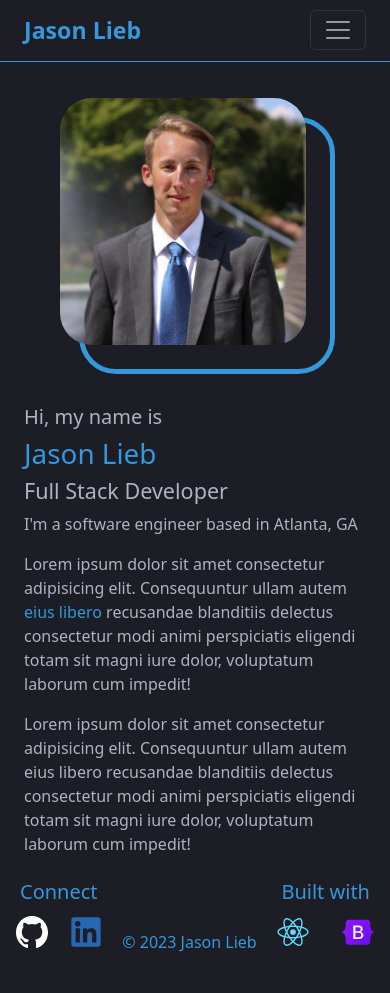
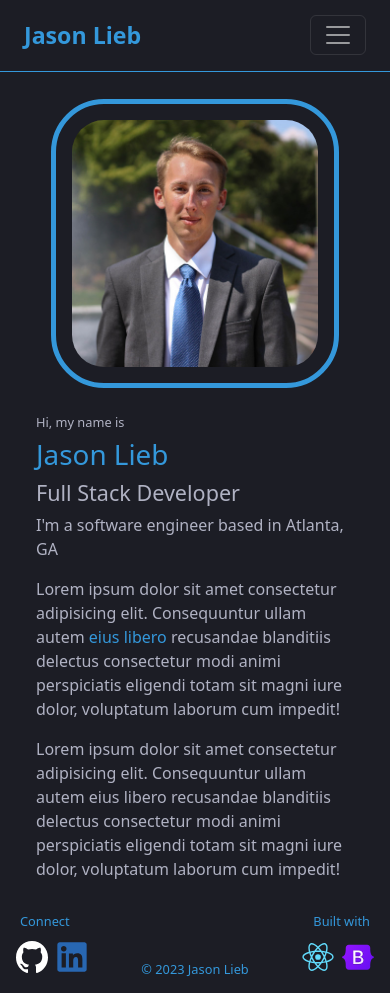
Before and after one commit to jason-lieb/Portfolio, a React (Create React App) app: page / in a window 390 px wide. Before the commit the page ends 960 px from the top, so only its background shows below. Built offline with nearby package versions, Linux system fonts and the light colour scheme.

Commit message:
tweak styling

```diff
--- a/src/assets/App.css
+++ b/src/assets/App.css
@@ -1,3 +1,9 @@
+html,
+body {
+  margin: 0;
+  padding: 0;
+}
+
 html {
   /* --background: #0c0c0c; */
   --background: #1c1d25;
@@ -27,10 +33,16 @@ svg {
   width: 3rem;
 }
 
+nav {
+  min-height: 4.5rem;
+}
+
+footer {
+  height: 6rem;
+}
+
 .page {
-  min-height: 72vh;
-  /* height: fit-content; */
-  /* height: max(75vh, fit-content); */
+  min-height: calc(100vh - 10.5rem);
 }
 
 span {
@@ -81,10 +93,6 @@ h6 {
   margin: 0;
 }
 
-footer {
-  margin: 0.5rem 0;
-}
-
 footer .hstack {
   justify-content: space-between;
   align-items: flex-end;
@@ -99,12 +107,36 @@ form {
   margin: 0 auto;
 }
 
+@media (max-width: 991px) {
+  .profile {
+    top: 0;
+    left: 0;
+  }
+
+  .profile-container {
+    top: 0;
+    left: 0;
+    outline-offset: 1rem;
+  }
+}
+
 @media (max-width: 768px) {
   .form {
     width: 100%;
   }
 
   svg {
+    width: 2.5rem;
+  }
+}
+
+@media (max-width: 400px) {
+  h5,
+  h6 {
+    font-size: 80%;
+  }
+
+  svg {
     width: 2rem;
   }
 }
--- a/src/components/Footer.jsx
+++ b/src/components/Footer.jsx
@@ -7,7 +7,7 @@ import Bootstrap from '../assets/icons/Bootstrap'
 
 export default function Footer() {
   return (
-    <footer>
+    <footer className="d-flex align-items-center">
       <Container fluid>
         <Stack direction="horizontal">
           <Stack>
--- a/src/pages/About.jsx
+++ b/src/pages/About.jsx
@@ -5,9 +5,9 @@ export default function About() {
   return (
     <Container
       fluid
-      className="my-md-5 page d-flex justify-content-center align-items-center container-xl"
+      className="page d-flex justify-content-center align-items-center container-xl"
     >
-      <Stack className="d-flex flex-lg-row align-items-center">
+      <Stack className="d-flex flex-lg-row align-items-center justify-content-center">
         <div className="rounded-5 profile-container">
           <img
             className="rounded-5 profile"
@@ -15,7 +15,7 @@ export default function About() {
             alt="Profile"
           />
         </div>
-        <Container className="d-flex flex-column justify-content-center mx-lg-5">
+        <Container className="d-flex flex-column justify-content-center px-4 mx-lg-5">
           <h5>Hi, my name is</h5>
           <h1>
             <span>Jason Lieb</span>
--- a/src/pages/Contact.jsx
+++ b/src/pages/Contact.jsx
@@ -34,7 +34,7 @@ export default function Contact() {
   return (
     <Container
       fluid
-      className="my-md-5 page d-flex flex-column justify-content-center"
+      className="page d-flex flex-column justify-content-center align-items-center"
     >
       <h2 className="text-center fw-bold">Contact</h2>
       <Container className="py-3 px-md-5 form">
--- a/src/pages/ErrorPage.jsx
+++ b/src/pages/ErrorPage.jsx
@@ -2,7 +2,7 @@ import { Container } from 'react-bootstrap'
 
 export default function ErrorPage() {
   return (
-    <Container style={{ padding: '40vh 0' }}>
+    <Container className="page d-flex flex-column align-items-center justify-content-center">
       <h3 className="text-center">This page does not exist</h3>
       <h4 className="text-center">
         Please choose a page from the navigation bar
--- a/src/pages/Portfolio.jsx
+++ b/src/pages/Portfolio.jsx
@@ -1,3 +1,3 @@
 export default function Portfolio() {
-  return <div className="my-md-5 page">Portfolio</div>
+  return <div className="page">Portfolio</div>
 }
```
Also changed, not shown: 1 other file (tests, documents, lock files or other folders).
